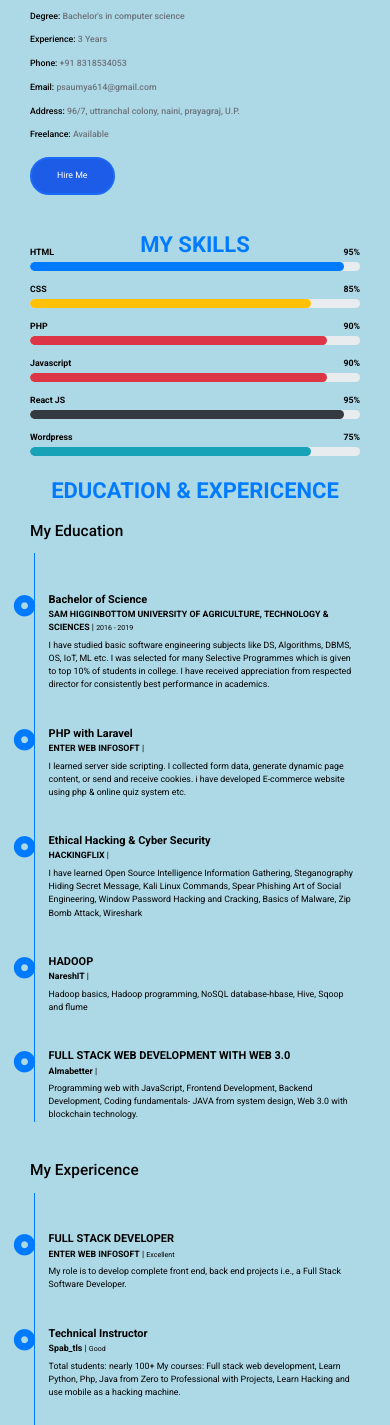
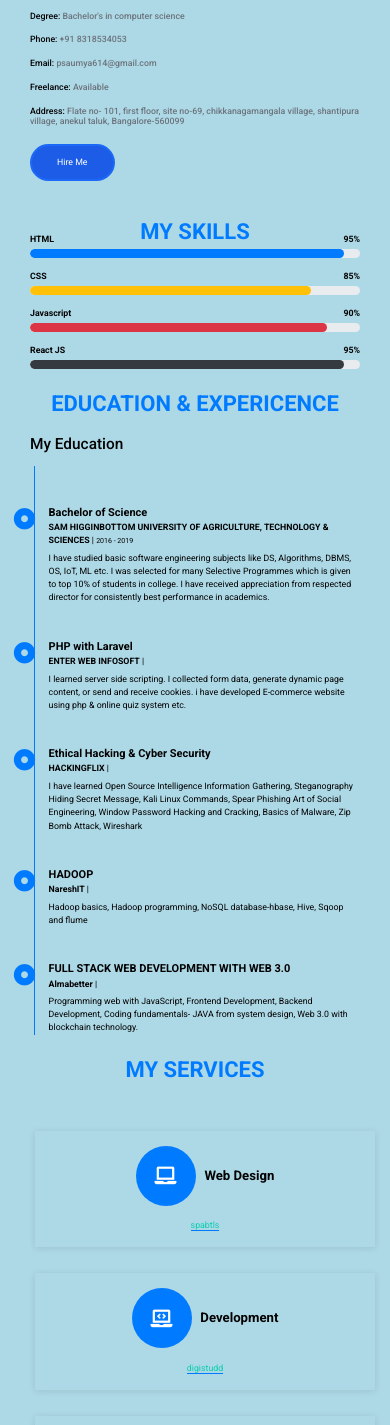
Before and after one commit to psaumya614/portfolio, a plain HTML site: page index.html in a window 390 px wide. Shown: the part 1348-2773 px from the top of the page. Drawn offline with nearby package versions, Linux system fonts and the light colour scheme.

Commit message:
newUpdate

```diff
--- a/index.html
+++ b/index.html
@@ -69,7 +69,7 @@
                     <h3 class="text-white font-weight-normal mb-3">Hello, i am</h3>
                     <h1 class="display-3 text-uppercase text-primary mb-2" style="-webkit-text-stroke: 4px #ffffff;">Saumya Pandey</h1>
                     <h1 class="typed-text-output d-inline font-weight-lighter text-white"></h1>
-                    <div class="typed-text d-none">Web Designer, Web Developer, Front End Developer, Apps Designer, Apps Developer</div>
+                    <div class="typed-text d-none">Web Designer, Web Developer, Front End Developer, Web Developer, Front End Developer</div>
                     <div class="d-flex align-items-center justify-content-center justify-content-lg-start pt-5">
                         <a href="Resume.pdf" class="btn btn-white mr-4">Download CV</a>
 
@@ -106,11 +106,12 @@
                         <div class="col-sm-6 py-2"><h6>Name: <span class="text-secondary">Saumya Pandey</span></h6></div>
                         <div class="col-sm-6 py-2"><h6>Birthday: <span class="text-secondary">15 june 1999</span></h6></div>
                         <div class="col-sm-6 py-2"><h6>Degree: <span class="text-secondary">Bachelor's in computer science</span></h6></div>
-                        <div class="col-sm-6 py-2"><h6>Experience: <span class="text-secondary">3 Years</span></h6></div>
+                        <!-- <div class="col-sm-6 py-2"><h6>Experience: <span class="text-secondary">3 Years</span></h6></div> -->
                         <div class="col-sm-6 py-2"><h6>Phone: <span class="text-secondary">+91 8318534053</span></h6></div>
                         <div class="col-sm-6 py-2"><h6>Email: <span class="text-secondary">psaumya614@gmail.com</span></h6></div>
-                        <div class="col-sm-6 py-2"><h6>Address: <span class="text-secondary">96/7, uttranchal colony, naini, prayagraj, U.P.</span></h6></div>
                         <div class="col-sm-6 py-2"><h6>Freelance: <span class="text-secondary">Available</span></h6></div>
+                        <div class="col-sm-6 py-2"><h6>Address: <span class="text-secondary">Flate no- 101, first floor, site no-69, chikkanagamangala village, shantipura village, anekul taluk, Bangalore-560099 </span></h6></div>
+
                     </div>
                     <a href="" class="btn blue btn-outline-primary mr-4">Hire Me</a>
                     <!-- <a href="" class="btn btn-outline-primary">Learn More</a> -->
@@ -149,7 +150,7 @@
                             <div class="progress-bar bg-warning" role="progressbar" aria-valuenow="85" aria-valuemin="0" aria-valuemax="100"></div>
                         </div>
                     </div>
-                    <div class="skill mb-4">
+                    <!-- <div class="skill mb-4">
                         <div class="d-flex justify-content-between">
                             <h6 class="font-weight-bold">PHP</h6>
                             <h6 class="font-weight-bold">90%</h6>
@@ -157,7 +158,7 @@
                         <div class="progress">
                             <div class="progress-bar bg-danger" role="progressbar" aria-valuenow="90" aria-valuemin="0" aria-valuemax="100"></div>
                         </div>
-                    </div>
+                    </div> -->
                 </div>
                 <div class="col-md-6">
                     <div class="skill mb-4">
@@ -178,7 +179,7 @@
                             <div class="progress-bar bg-dark" role="progressbar" aria-valuenow="95" aria-valuemin="0" aria-valuemax="100"></div>
                         </div>
                     </div>
-                    <div class="skill mb-4">
+                    <!-- <div class="skill mb-4">
                         <div class="d-flex justify-content-between">
                             <h6 class="font-weight-bold">Wordpress</h6>
                             <h6 class="font-weight-bold">75%</h6>
@@ -186,7 +187,7 @@
                         <div class="progress">
                             <div class="progress-bar bg-info" role="progressbar" aria-valuenow="85" aria-valuemin="0" aria-valuemax="100"></div>
                         </div>
-                    </div>
+                    </div> -->
                 </div>
             </div>
         </div>
@@ -239,8 +240,8 @@
                         </div>
                     </div>
                 </div>
-                <div class="container-fluid py-5" id="qualification">
-                    <h3 class="mb-4">My Expericence</h3>
+                <!-- <div class="container-fluid py-5" id="qualification">
+                    <h3 class="mb-4">My Work</h3>
                     <div class="border-left border-primary pt-2 pl-4 ml-2">
                         <div class="position-relative ex-me mb-4">
                             <i class="far fa-dot-circle text-primary position-absolute" style="top: 2px;left: -35px;  font-size: 22px;"></i>
@@ -261,7 +262,7 @@
                             <p>Designed Front End of the website and Improved user Interface of the website without a team</p>
                         </div>
                     </div>
-                </div>
+                </div> -->
             </div>
         </div>
     </div>
```
